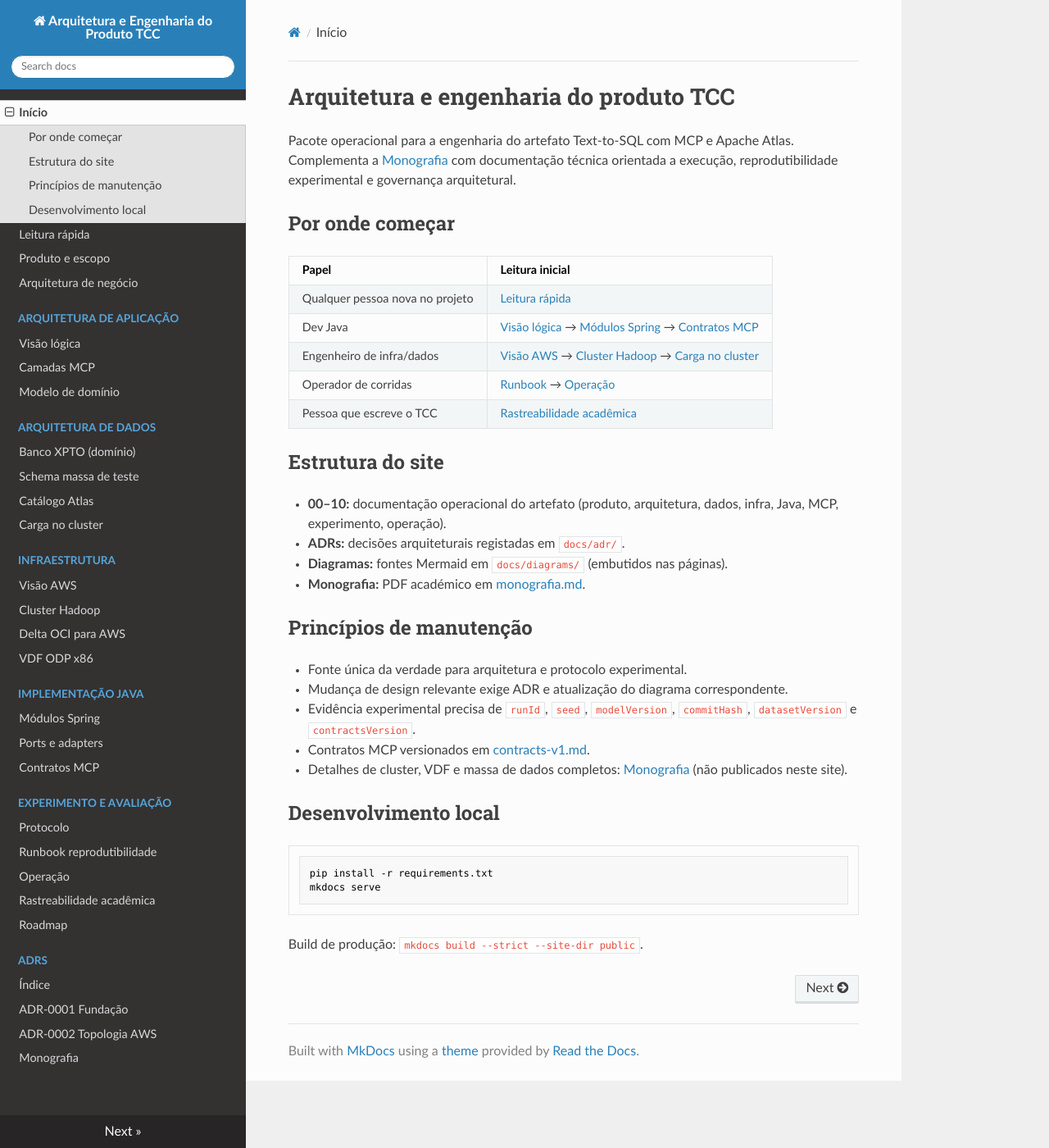
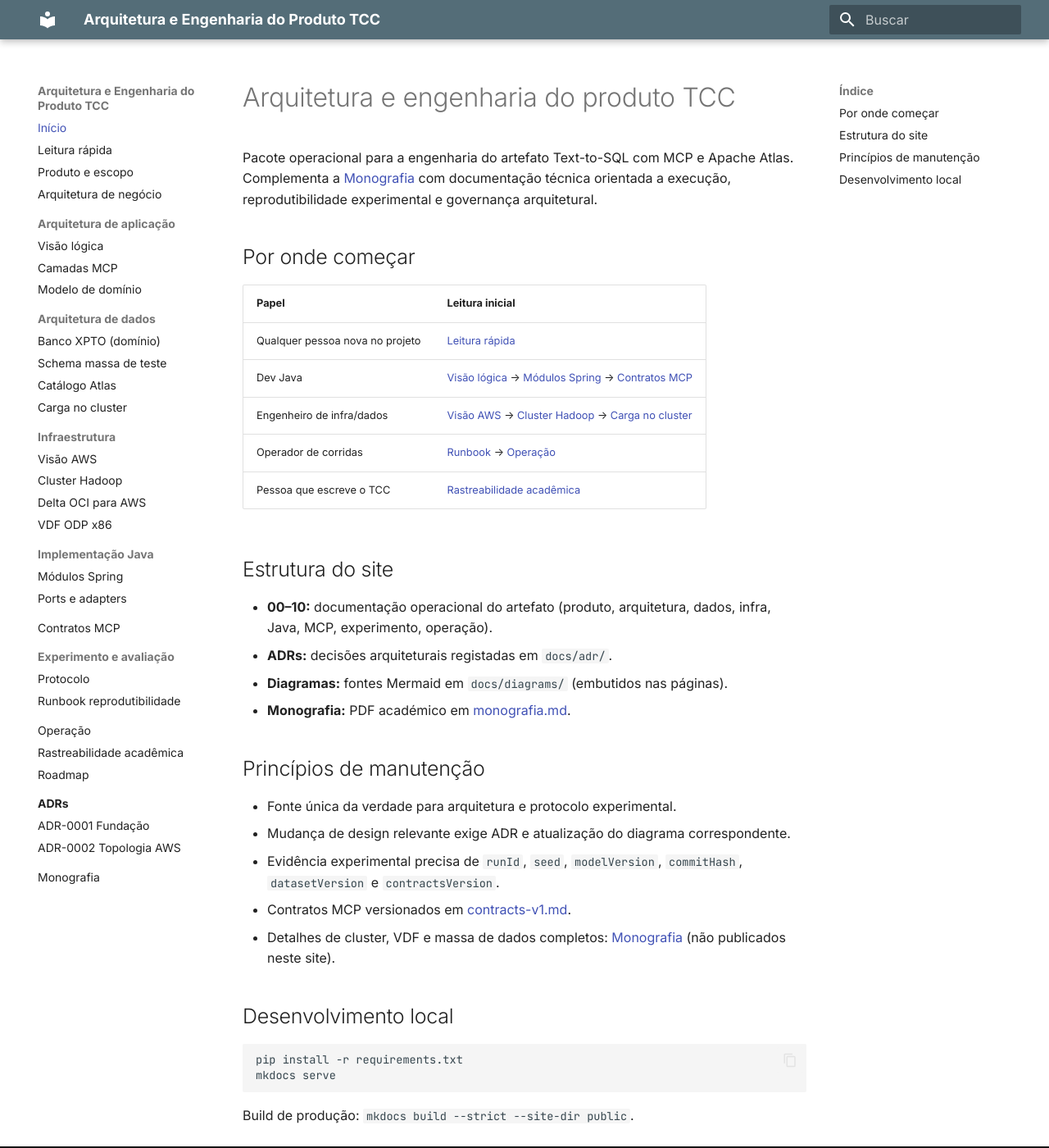
Before and after one commit to joaopfduarte/text-to-sql-arch, an MkDocs documentation site: the page built from docs/index.md, in a window 1280 px wide and 1400 px high. Shown: the whole window at 82% size. Built offline with MkDocs 1.6.1 and Material for MkDocs 9.7.7, drawn with Linux system fonts in a browser that asks for light colours; nearby versions of some CDN libraries; plug-ins that fetch from the network failed and are left out; some of the changed text lies outside the part shown.

Commit message:
Migra para Material for MkDocs e navegação lateral nativa.
Substitui readthedocs por tema Material com plugins sociais e extensões ricas; remove tabs horizontais e concentra o menu principal na sidebar hierárquica.

Co-authored-by: Cursor <cursoragent@cursor.com>

```diff
--- a/mkdocs.yml
+++ b/mkdocs.yml
@@ -1,5 +1,6 @@
 site_name: Arquitetura e Engenharia do Produto TCC
 site_description: Documentação operacional Text-to-SQL com MCP e Apache Atlas
+site_url: https://example.com/
 strict: true
 
 extra_javascript:
@@ -7,10 +8,33 @@ extra_javascript:
   - javascripts/mermaid-init.js
 
 theme:
-  name: readthedocs
+  name: material
+  language: pt-BR
+  palette:
+    - scheme: default
+      primary: blue grey
+      accent: blue grey
+  font:
+    text: Inter
+    code: JetBrains Mono
+  features:
+    - navigation.instant
+    - navigation.instant.progress
+    - navigation.tracking
+    - navigation.sections
+    - navigation.expand
+    - navigation.indexes
+    - navigation.top
+    - toc.follow
+    - search.suggest
+    - search.highlight
+    - search.share
+    - content.code.copy
+    - content.tabs.link
 
 plugins:
   - search
+  - social
 
 nav:
   - Início: index.md
@@ -48,6 +72,11 @@ nav:
   - Monografia: monografia.md
 
 markdown_extensions:
+  - admonition
+  - pymdownx.details
+  - pymdownx.highlight:
+      anchor_linenums: true
+  - pymdownx.inlinehilite
   - pymdownx.snippets:
       base_path: docs
   - pymdownx.superfences:
@@ -55,8 +84,13 @@ markdown_extensions:
         - name: mermaid
           class: mermaid
           format: !!python/name:pymdownx.superfences.fence_code_format
+  - pymdownx.tabbed:
+      alternate_style: true
+  - pymdownx.emoji:
+      emoji_index: !!python/name:material.extensions.emoji.twemoji
+      emoji_generator: !!python/name:material.extensions.emoji.to_svg
   - attr_list
   - md_in_html
   - tables
   - toc:
-      permalink: false
+      permalink: true
--- a/requirements.txt
+++ b/requirements.txt
@@ -1,2 +1,5 @@
 mkdocs>=1.6
+mkdocs-material
+Pillow
+CairoSVG
 pymdown-extensions>=10.0
```
Also changed, not shown: README.md (+2 -1 lines).
